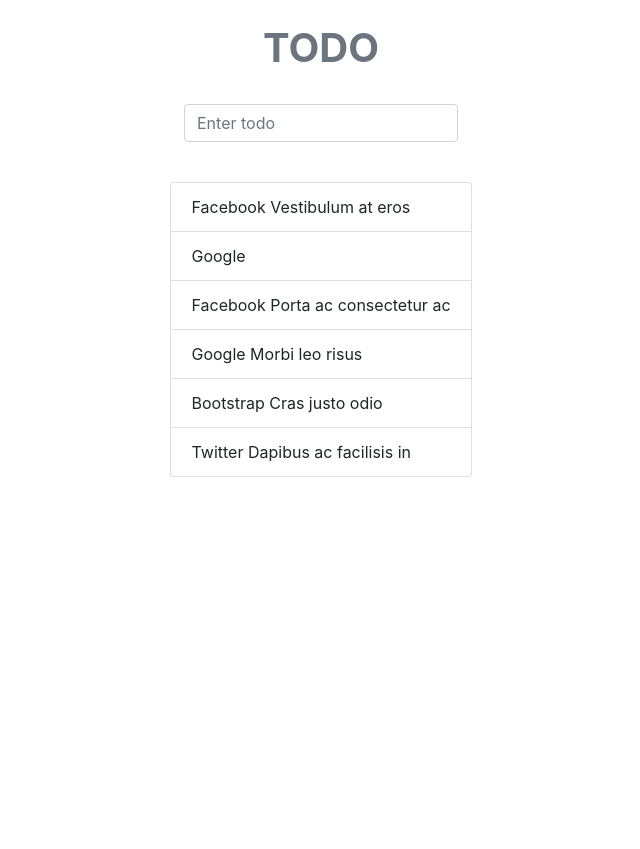
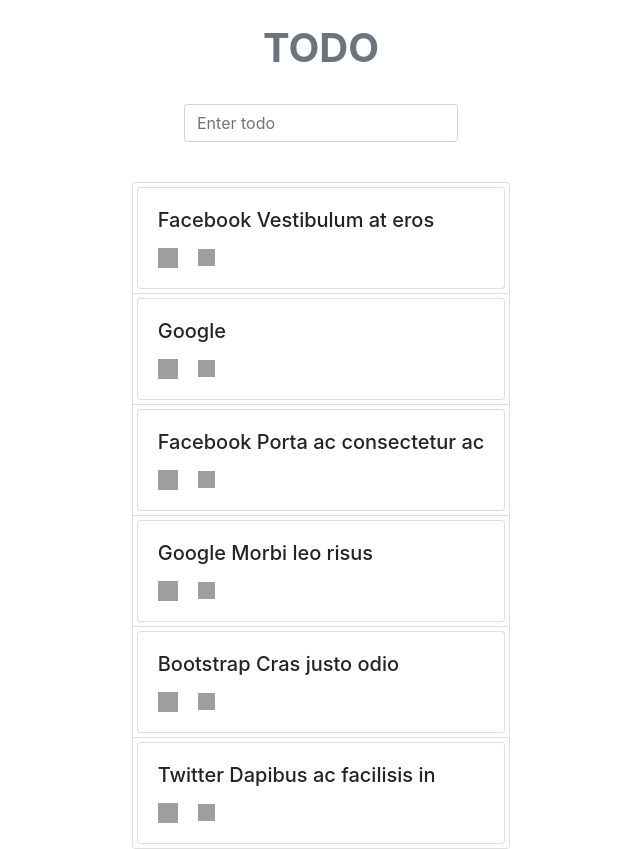
Before and after one commit to smartsuhani/todo-test-task, an Angular app: page / in a window 1280 px wide. Shown: the whole page, without its empty margins (319-959 px from the left). Before the commit the page ends 800 px from the top, so only its background shows below. Built offline with nearby package versions, Linux system fonts and the light colour scheme; grey boxes are pictures that could not be loaded.

Commit message:
create todo stub added

```diff
--- a/src/app/app.component.html
+++ b/src/app/app.component.html
@@ -5,19 +5,37 @@
   </div>
   <!-- input box to add todo -->
   <div class="row mt-4">
-    <form class="mx-auto">
+    <form (submit)="onSubmit()" class="mx-auto">
       <div class="form-group">
-        <input type="text" class="form-control" id="todoInputBox" placeholder="Enter todo">
+        <input type="text"
+               required
+               [(ngModel)]="todoInputVal"
+               class="form-control"
+               name="todoInputBox" id="todoInputBox"
+               placeholder="Enter todo">
       </div>
     </form>
   </div>
 
   <!-- To do List -->
   <div class="row mt-4" *ngIf="todoArr && todoArr.length">
+
     <ul class="list-group mx-auto">
       <ng-container *ngFor="let todo of todoArr">
-        <li class="list-group-item">
-          {{ todo.title }}
+        <li class="list-group-item p-1">
+          <div class="card">
+            <div class="card-body">
+              <h5 class="card-title">{{ todo.title }}</h5>
+              <!--<h6 class="card-subtitle mb-2 text-muted">{{ 'Todo Description' }}</h6>
+              <p class="card-text">{{ 'Todo text' }}</p>-->
+              <a class="card-link" (click)="onComplete(todo)">
+                <img height="20" width="20" src="assets/img/completed.svg" />
+              </a>
+              <a class="card-link" (click)="onDelete(todo)">
+                <img height="17" width="17" src="assets/img/delete.svg" />
+              </a>
+            </div>
+          </div>
         </li>
       </ng-container>
     </ul>
--- a/src/app/app.component.ts
+++ b/src/app/app.component.ts
@@ -11,6 +11,7 @@
   title = 'todo';
 
   todoArr: ITodoModel[];
+  todoInputVal: string;
 
   constructor(private service: TodoCrudService) {
 
@@ -22,4 +23,20 @@
         this.todoArr = response;
       });
   }
+
+  onDelete(todo: ITodoModel) {
+
+  }
+
+  onComplete(todo: ITodoModel) {
+
+  }
+
+  onSubmit() {
+    if (this.todoInputVal.trim()) {
+      console.log('New to do ', this.todoInputVal);
+      const todo = { title: this.todoInputVal, status: 'active', isDeleted: false };
+      this.service.create(todo);
+    }
+  }
 }
--- a/src/app/app.module.ts
+++ b/src/app/app.module.ts
@@ -5,6 +5,7 @@
 import { AppComponent } from './app.component';
 import { TodoCrudService } from './service/todo-crud.service';
 import { HttpClientModule } from '@angular/common/http';
+import { FormsModule } from '@angular/forms';
 
 @NgModule({
   declarations: [
@@ -13,7 +14,8 @@
   imports: [
     BrowserModule,
     AppRoutingModule,
-    HttpClientModule
+    HttpClientModule,
+    FormsModule
   ],
   providers: [
     TodoCrudService
--- a/src/app/model/todo.mdel.ts
+++ b/src/app/model/todo.mdel.ts
@@ -1,5 +1,5 @@
 export interface ITodoModel {
-  id: string;
+  id?: string; // optional
   title: string;
   status: string;
   isDeleted: boolean;
--- a/src/app/service/todo-crud.service.ts
+++ b/src/app/service/todo-crud.service.ts
@@ -1,5 +1,6 @@
 import { Injectable } from '@angular/core';
 import { HttpClient } from '@angular/common/http';
+import { ITodoModel } from '../model/todo.mdel';
 
 @Injectable({
   providedIn: 'root'
@@ -20,4 +21,17 @@
         });
     });
   }
+
+  create(todo: ITodoModel): Promise<any> {
+    return new Promise((resolve, reject) => {
+      const apiUrl = ``;
+      this.httpClient.post(apiUrl, todo).toPromise()
+        .then((response) => { resolve(response); })
+        .catch((error) => {
+          console.error('Error occurred : ', error);
+          alert('Some Error Occurred');
+          reject();
+        });
+    });
+  }
 }
```
Also changed, not shown: 1 other file (tests, documents, lock files or other folders).
